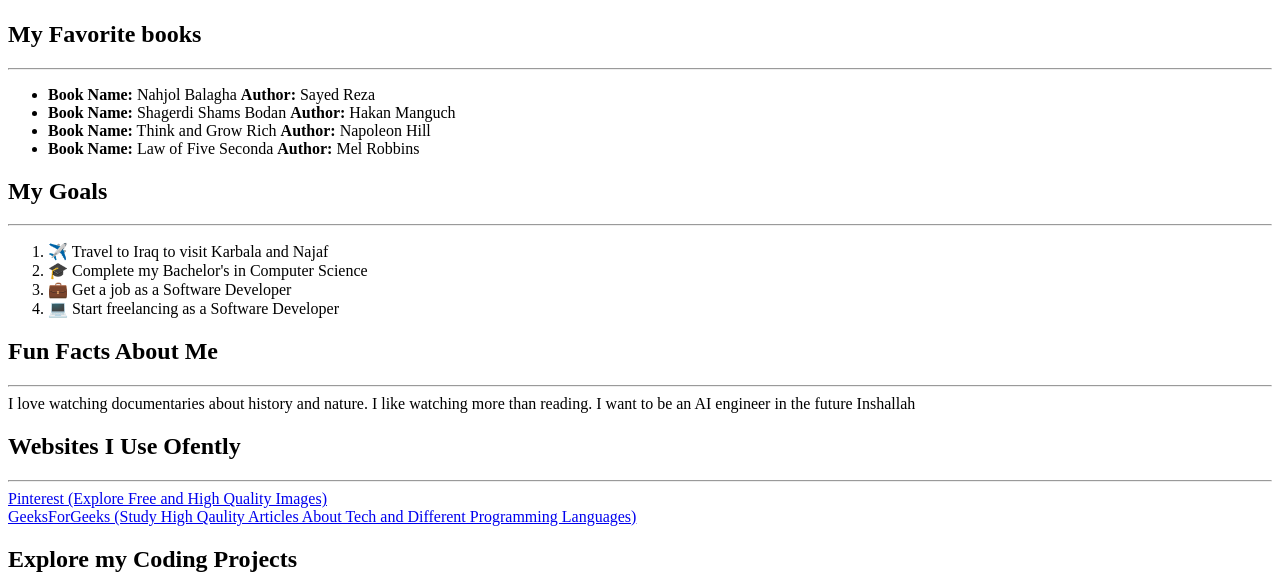
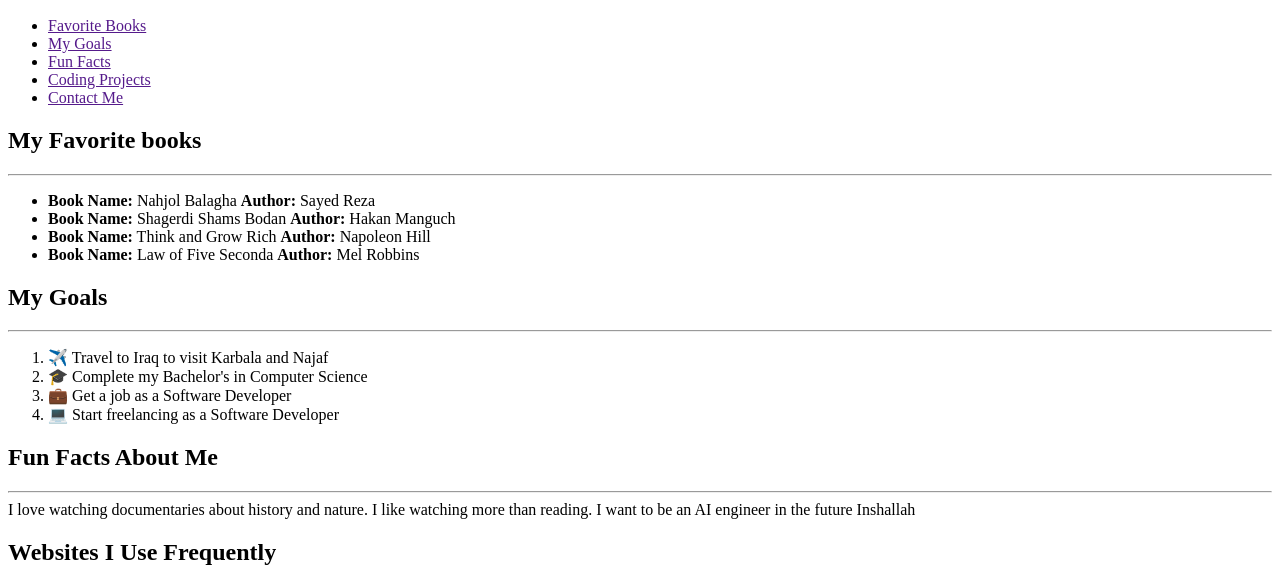
Before and after one commit to shukria-sultani/Personal-Web-Page-CodeWeekend, a plain HTML site: page index.html in a window 1280 px wide. Shown: the part 440-1016 px from the top of the page. Drawn offline with Linux system fonts and the light colour scheme.

Commit message:
Added a links section for easy navigation to different sections on the web page.

```diff
--- a/index.html
+++ b/index.html
@@ -12,6 +12,15 @@
 
         <img src="https://i.pinimg.com/1200x/e7/26/c7/e726c74ac081eed50feee1433d12c998.jpg" alt="coding">
 
+    </div>
+     <div class="links">
+        <ul>
+          <li><a href="">Favorite Books</a></li>
+          <li><a href="">My Goals</a></li>
+          <li><a href="">Fun Facts</a></li>
+          <li><a href="">Coding Projects</a></li>
+          <li><a href="">Contact Me</a></li>
+        </ul>
     </div>
     <div class="fav-books">
         <h2>My Favorite books</h2>
@@ -39,7 +48,7 @@
           <div>I love watching documentaries about history and nature. I like watching more than reading. I want to be an AI engineer in the future Inshallah </div>
     </div>
     <div class="fav-website">
-        <h2>Websites I Use Ofently</h2>
+        <h2>Websites I Use Frequently</h2>
              <hr>
           <a href="https://www.pinterest.com/" target="_blank">Pinterest (Explore Free and High Quality Images)
           </a> <br>
```
